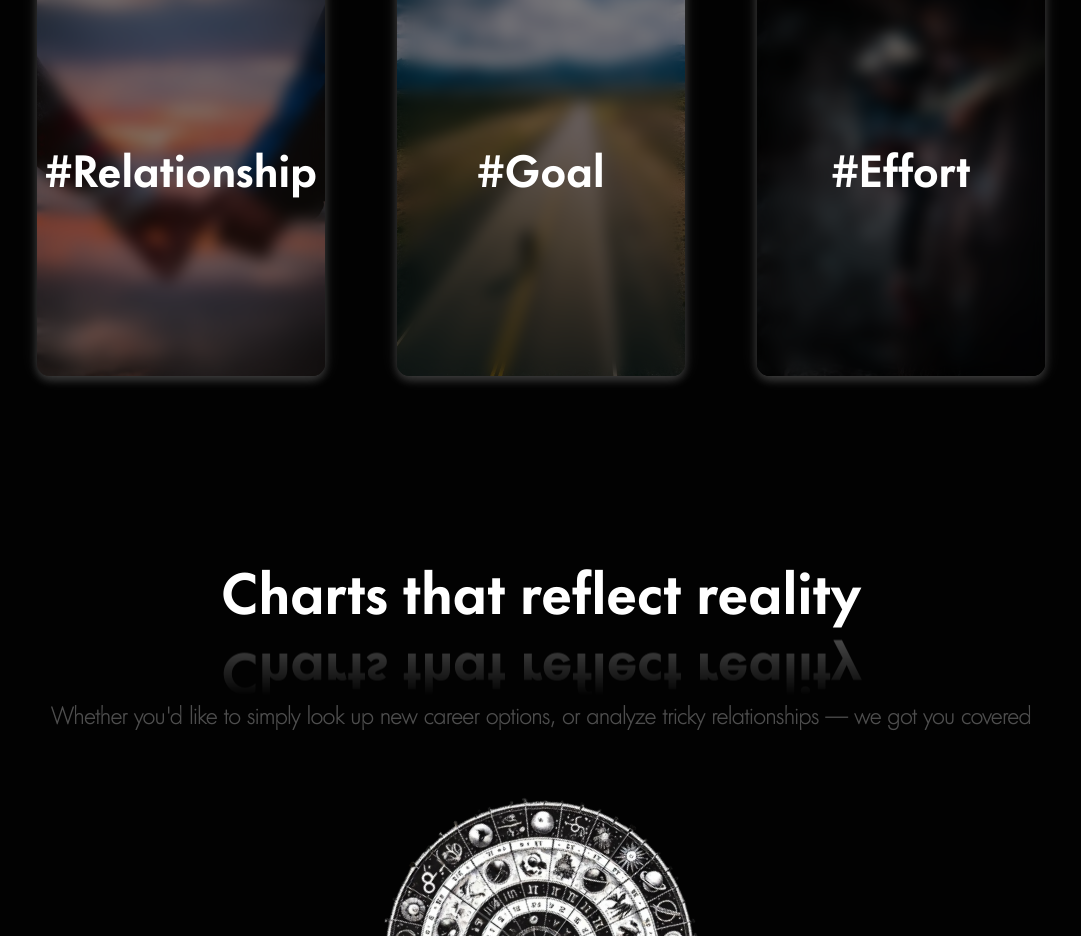
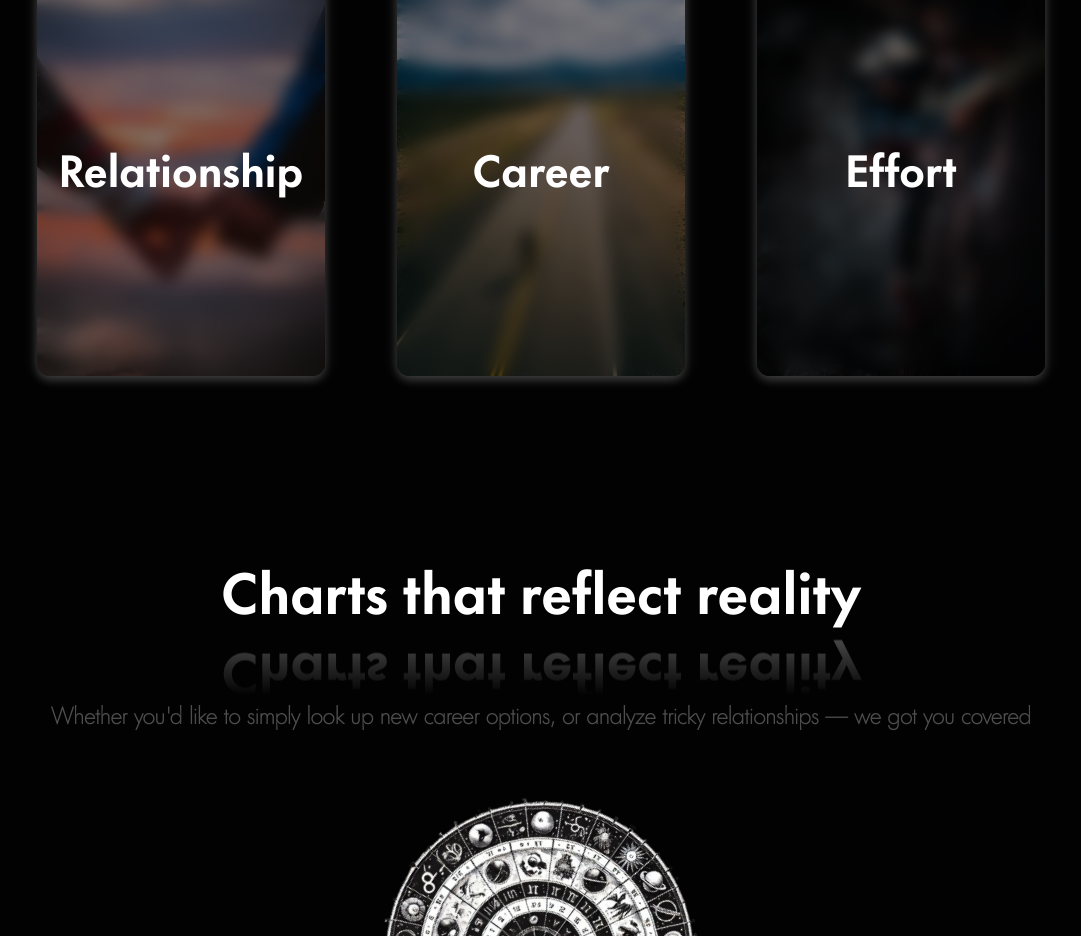
Before and after one commit to Shubh17ss/kalsultant-frontend-latest, a React (Create React App) app: page / in a window 1280 px wide. Shown: the part 1040-1976 px from the top of the page, without its empty margins (99-1180 px from the left). Built offline with nearby package versions, Linux system fonts and the light colour scheme; a web font is replaced by a local one.

Commit message:
Removed hashedtags from UI home page

```diff
--- a/src/components/HeroSection2/heroSection.js
+++ b/src/components/HeroSection2/heroSection.js
@@ -9,17 +9,17 @@ export const HeroSection2 = () => {
       <div className='imagesContainer'>
         <div className='card one'>
           <div>
-            <span>#Relationship</span>
+            <span>Relationship</span>
           </div>
         </div>
         <div className='card two'>
           <div>
-            <span>#Goal</span>
+            <span>Career</span>
           </div>
         </div>
         <div className='card three'>
           <div>
-            <span>#Effort</span>
+            <span>Effort</span>
           </div>
         </div>
       </div>
```
